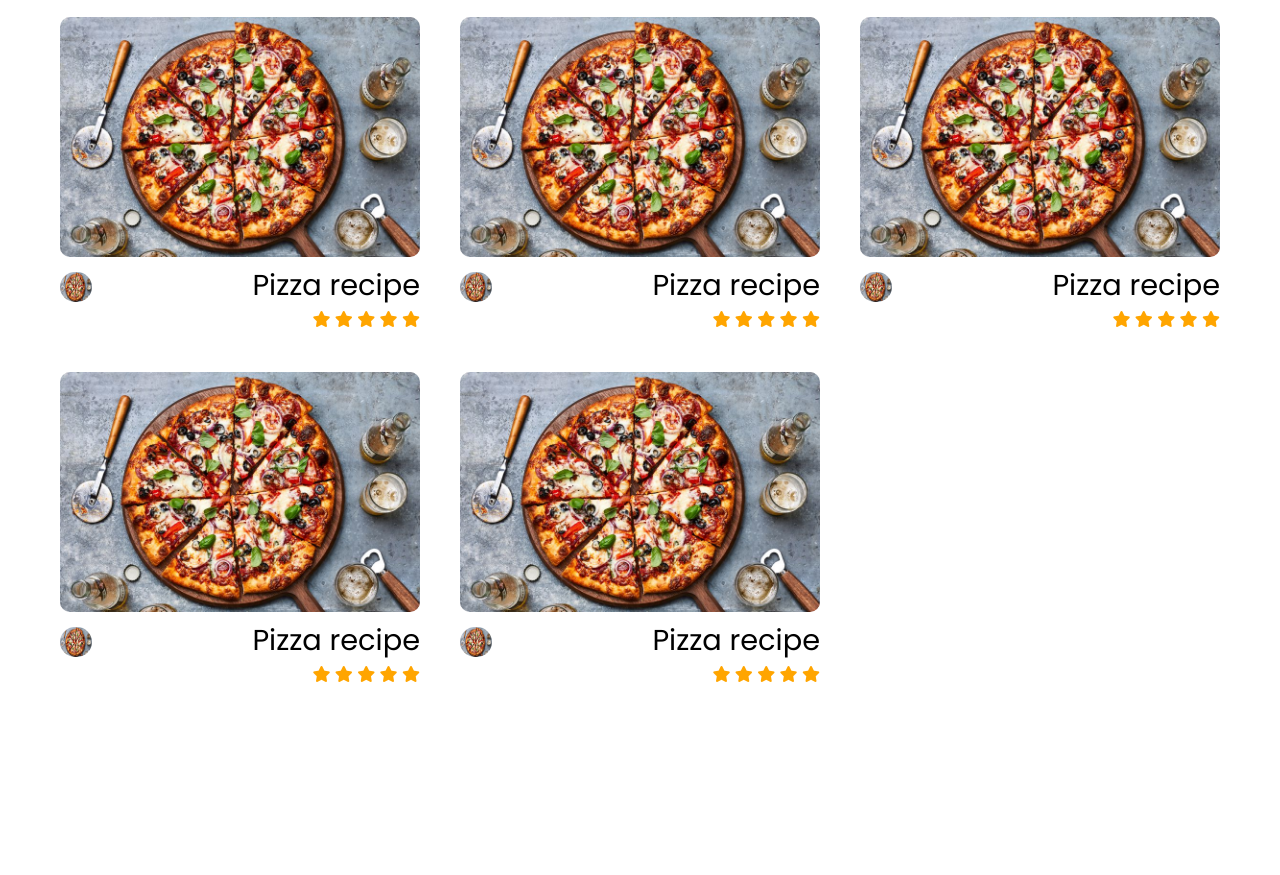
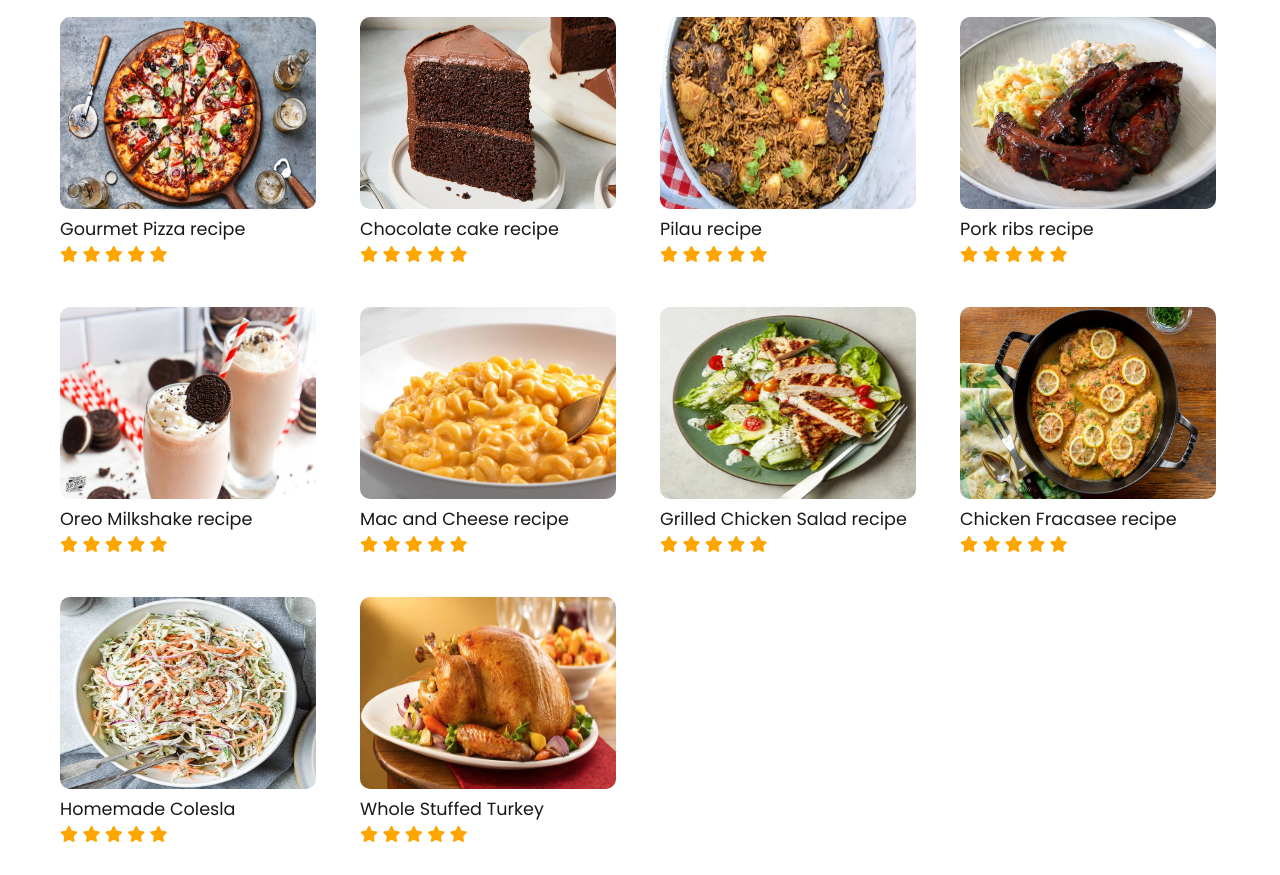
Before and after one commit to BazBixxxy/odin-recipes, a plain HTML site: page index.html in a window 1280 px wide. Shown: the part 141-1016 px from the top of the page. Before the commit the page ends 856 px from the top, so only its background shows below. Drawn offline with Linux system fonts and the light colour scheme; a web font is replaced by a local one.

Commit message:
Changed layout on the landing page.

```diff
--- a/index.html
+++ b/index.html
@@ -4,7 +4,7 @@
     <meta charset="UTF-8" />
     <meta name="viewport" content="width=device-width, initial-scale=1.0" />
     <link rel="stylesheet" href="styles.css" />
-    <link rel="stylesheet" href="header.css">
+    <link rel="stylesheet" href="header.css" />
     <link rel="preconnect" href="https://fonts.googleapis.com" />
     <link rel="preconnect" href="https://fonts.gstatic.com" crossorigin />
     <link
@@ -28,9 +28,9 @@
       <div class="left-section"><h1>Restify</h1></div>
       <div class="middle-section">
         <div>Home</div>
-        <div>Restaurants</div>
+        <div>Kitchens</div>
+        <div>Recipes</div>
         <div>Deliveries</div>
-        <div>Kitchens And Recipes</div>
       </div>
       <div class="right-section">
         <button class="sign-in">sign in</button>
@@ -41,101 +41,161 @@
     <div class="layout">
       <div class="recipe">
         <div class="top">
-          <img src="images/pizza.jpg" alt="" />
+          <a href="recipes/pizza.html"><img src="images/pizza.jpg" alt="" /></a>
         </div>
         <div class="bottom">
-          <div class="author">
-            <img src="images/pizza.jpg" class="profile" alt="" />
+          <div class="name">
+            <a href="recipes/pizza.html">Gourmet Pizza recipe</a>
           </div>
-          <div class="recipe-info">
-            <div class="name">Pizza recipe</div>
-            <div class="rating">
-              <i class="fa-solid fa-star"></i>
-              <i class="fa-solid fa-star"></i>
-              <i class="fa-solid fa-star"></i>
-              <i class="fa-solid fa-star"></i>
-              <i class="fa-solid fa-star"></i>
-            </div>
+          <div class="rating">
+            <i class="fa-solid fa-star"></i>
+            <i class="fa-solid fa-star"></i>
+            <i class="fa-solid fa-star"></i>
+            <i class="fa-solid fa-star"></i>
+            <i class="fa-solid fa-star"></i>
           </div>
         </div>
       </div>
       <div class="recipe">
         <div class="top">
-          <img src="images/pizza.jpg" alt="" />
+          <a href="recipes/cake.html"
+            ><img src="images/chocolate_cake.jpg" alt=""
+          /></a>
         </div>
         <div class="bottom">
-          <div class="author">
-            <img src="images/pizza.jpg" class="profile" alt="" />
+          <div class="name">
+            <a href="recipes/cake.html">Chocolate cake recipe</a>
           </div>
-          <div class="recipe-info">
-            <div class="name">Pizza recipe</div>
-            <div class="rating">
-              <i class="fa-solid fa-star"></i>
-              <i class="fa-solid fa-star"></i>
-              <i class="fa-solid fa-star"></i>
-              <i class="fa-solid fa-star"></i>
-              <i class="fa-solid fa-star"></i>
-            </div>
+          <div class="rating">
+            <i class="fa-solid fa-star"></i>
+            <i class="fa-solid fa-star"></i>
+            <i class="fa-solid fa-star"></i>
+            <i class="fa-solid fa-star"></i>
+            <i class="fa-solid fa-star"></i>
           </div>
         </div>
       </div>
       <div class="recipe">
         <div class="top">
-          <img src="images/pizza.jpg" alt="" />
+          <a href="recipes/pilau.html"
+            ><img src="images/pilau.webp" alt=""
+          /></a>
         </div>
         <div class="bottom">
-          <div class="author">
-            <img src="images/pizza.jpg" class="profile" alt="" />
-          </div>
-          <div class="recipe-info">
-            <div class="name">Pizza recipe</div>
-            <div class="rating">
-              <i class="fa-solid fa-star"></i>
-              <i class="fa-solid fa-star"></i>
-              <i class="fa-solid fa-star"></i>
-              <i class="fa-solid fa-star"></i>
-              <i class="fa-solid fa-star"></i>
-            </div>
+          <div class="name"><a href="recipes/pilau.html">Pilau recipe</a></div>
+          <div class="rating">
+            <i class="fa-solid fa-star"></i>
+            <i class="fa-solid fa-star"></i>
+            <i class="fa-solid fa-star"></i>
+            <i class="fa-solid fa-star"></i>
+            <i class="fa-solid fa-star"></i>
           </div>
         </div>
       </div>
       <div class="recipe">
         <div class="top">
-          <img src="images/pizza.jpg" alt="" />
+          <a href="recipes/ribs.html"><img src="images/ribs.jpg" alt="" /></a>
         </div>
         <div class="bottom">
-          <div class="author">
-            <img src="images/pizza.jpg" class="profile" alt="" />
+          <div class="name">
+            <a href="recipes/ribs.html">Pork ribs recipe</a>
           </div>
-          <div class="recipe-info">
-            <div class="name">Pizza recipe</div>
-            <div class="rating">
-              <i class="fa-solid fa-star"></i>
-              <i class="fa-solid fa-star"></i>
-              <i class="fa-solid fa-star"></i>
-              <i class="fa-solid fa-star"></i>
-              <i class="fa-solid fa-star"></i>
-            </div>
+          <div class="rating">
+            <i class="fa-solid fa-star"></i>
+            <i class="fa-solid fa-star"></i>
+            <i class="fa-solid fa-star"></i>
+            <i class="fa-solid fa-star"></i>
+            <i class="fa-solid fa-star"></i>
           </div>
         </div>
       </div>
       <div class="recipe">
         <div class="top">
-          <img src="images/pizza.jpg" alt="" />
+          <a href=""><img src="images/Oreo-Milkshake-dixie.jpg" alt="" /></a>
         </div>
         <div class="bottom">
-          <div class="author">
-            <img src="images/pizza.jpg" class="profile" alt="" />
+          <div class="name"><a href="">Oreo Milkshake recipe</a></div>
+          <div class="rating">
+            <i class="fa-solid fa-star"></i>
+            <i class="fa-solid fa-star"></i>
+            <i class="fa-solid fa-star"></i>
+            <i class="fa-solid fa-star"></i>
+            <i class="fa-solid fa-star"></i>
           </div>
-          <div class="recipe-info">
-            <div class="name">Pizza recipe</div>
-            <div class="rating">
-              <i class="fa-solid fa-star"></i>
-              <i class="fa-solid fa-star"></i>
-              <i class="fa-solid fa-star"></i>
-              <i class="fa-solid fa-star"></i>
-              <i class="fa-solid fa-star"></i>
-            </div>
+        </div>
+      </div>
+      <div class="recipe">
+        <div class="top">
+          <a href=""><img src="images/mac-n-cheese.webp" alt="" /></a>
+        </div>
+        <div class="bottom">
+          <div class="name"><a href="">Mac and Cheese recipe</a></div>
+          <div class="rating">
+            <i class="fa-solid fa-star"></i>
+            <i class="fa-solid fa-star"></i>
+            <i class="fa-solid fa-star"></i>
+            <i class="fa-solid fa-star"></i>
+            <i class="fa-solid fa-star"></i>
+          </div>
+        </div>
+      </div>
+      <div class="recipe">
+        <div class="top">
+          <a href=""><img src="images/chicken-salad.webp" alt="" /></a>
+        </div>
+        <div class="bottom">
+          <div class="name"><a href="">Grilled Chicken Salad recipe</a></div>
+          <div class="rating">
+            <i class="fa-solid fa-star"></i>
+            <i class="fa-solid fa-star"></i>
+            <i class="fa-solid fa-star"></i>
+            <i class="fa-solid fa-star"></i>
+            <i class="fa-solid fa-star"></i>
+          </div>
+        </div>
+      </div>
+      <div class="recipe">
+        <div class="top">
+          <a href=""><img src="images/Chicken-Francese-4.jpg" alt="" /></a>
+        </div>
+        <div class="bottom">
+          <div class="name"><a href="">Chicken Fracasee recipe</a></div>
+          <div class="rating">
+            <i class="fa-solid fa-star"></i>
+            <i class="fa-solid fa-star"></i>
+            <i class="fa-solid fa-star"></i>
+            <i class="fa-solid fa-star"></i>
+            <i class="fa-solid fa-star"></i>
+          </div>
+        </div>
+      </div>
+      <div class="recipe">
+        <div class="top">
+          <a href=""><img src="images/coleslaw.webp" alt="" /></a>
+        </div>
+        <div class="bottom">
+          <div class="name"><a href="">Homemade Colesla</a></div>
+          <div class="rating">
+            <i class="fa-solid fa-star"></i>
+            <i class="fa-solid fa-star"></i>
+            <i class="fa-solid fa-star"></i>
+            <i class="fa-solid fa-star"></i>
+            <i class="fa-solid fa-star"></i>
+          </div>
+        </div>
+      </div>
+      <div class="recipe">
+        <div class="top">
+          <a href=""><img src="images/stuffed-turkey.jpeg" alt="" /></a>
+        </div>
+        <div class="bottom">
+          <div class="name"><a href="">Whole Stuffed Turkey</a></div>
+          <div class="rating">
+            <i class="fa-solid fa-star"></i>
+            <i class="fa-solid fa-star"></i>
+            <i class="fa-solid fa-star"></i>
+            <i class="fa-solid fa-star"></i>
+            <i class="fa-solid fa-star"></i>
           </div>
         </div>
       </div>
--- a/styles.css
+++ b/styles.css
@@ -1,6 +1,6 @@
 body {
   font-family: "Poppins", sans-serif;
-  font-size: 100%;
+  font-size: 16px;
   font-weight: 300;
   /* margin: 0px auto */
   margin-left: 40px;
@@ -8,20 +8,21 @@ body {
 }
 
 img {
-  width: 100%;
+  width: 20vw;
+  height: 24vh;
   border-radius: 10px;
   transition: 2.5s ease all;
 }
 
 h1 {
-  font-weight: 600;
   font-family: "Rubik Burned", system-ui;
   color: rgb(197, 128, 0);
+  font-size: 50px;
 }
 
 .layout {
   display: grid;
-  grid-template-columns: 1fr 1fr 1fr;
+  grid-template-columns: 1fr 1fr 1fr 1fr;
 }
 
 .recipe {
@@ -41,20 +42,9 @@ h1 {
   scale: 1;
 }
 
-.bottom {
-  display: grid;
-  grid-template-columns: 50px 1fr;
-}
-
 .name {
-  font-size: 1.8em;
+  font-size: 110%;
   font-weight: 400;
-}
-
-.recipe-info{
-  display: flex;
-  flex-direction: column;
-  align-items: flex-end;
 }
 
 .profile {
@@ -64,7 +54,11 @@ h1 {
   margin-top: 8px;
 }
 
-
-.fa-star{
+.fa-star {
   color: orange;
 }
+
+a {
+  text-decoration: none;
+  color: rgb(24, 24, 24);
+}
```
Also changed, not shown: images/Chicken-Francese-4.jpg (added), images/Oreo-Milkshake-dixie.jpg (added), images/chicken-salad.webp (added), images/coleslaw.webp (added), images/grilled-chicken-salad.jpg (added), images/mac-n-cheese.webp (added), images/stuffed-turkey.jpeg (added).
